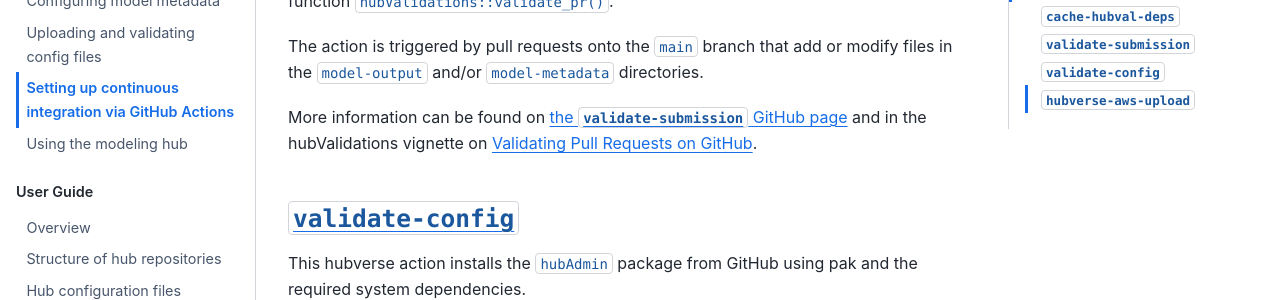
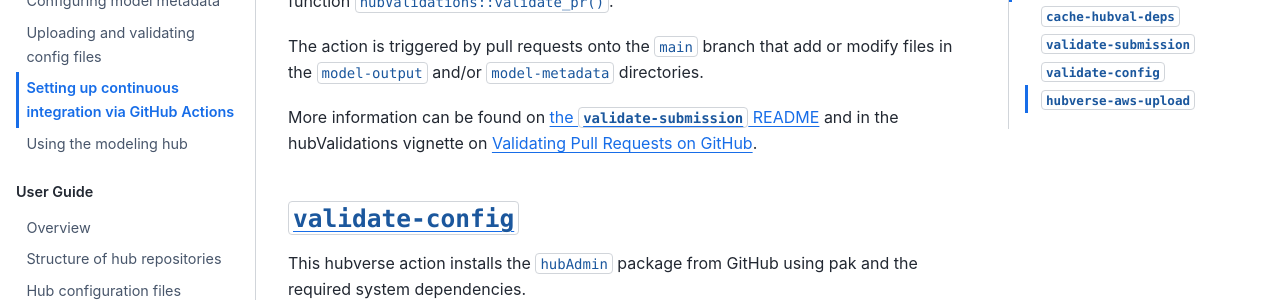
Before and after one commit to hubverse-org/hubDocs, a Sphinx documentation site: the page built from docs/source/quickstart-hub-admin/continuous-integration.md, in a window 1280 px wide and 900 px high, scrolled down 1940 px. Shown: the part 153-453 px from the top of the window. Built offline with Sphinx 7.4.7 and the Sphinx Book theme 1.1.4, drawn with Linux system fonts in a browser that asks for light colours; comment, search, counter and statistics services are not loaded.

Commit message:
Update docs/source/quickstart-hub-admin/continuous-integration.md
Co-authored-by: Zhian N. Kamvar <zkamvar@gmail.com>

```diff
--- a/docs/source/quickstart-hub-admin/continuous-integration.md
+++ b/docs/source/quickstart-hub-admin/continuous-integration.md
@@ -54,7 +54,7 @@ It then performs submission validation checks through the function `hubValidatio
 
 The action is triggered by pull requests onto the `main` branch that add or modify files in the `model-output` and/or `model-metadata` directories.
 
-More information can be found on [the `validate-submission` GitHub page](https://github.com/hubverse-org/hubverse-actions/tree/main/validate-submission) and in the hubValidations vignette on [Validating Pull Requests on GitHub](https://hubverse-org.github.io/hubValidations/articles/validate-pr.html).
+More information can be found on [the `validate-submission` README](https://github.com/hubverse-org/hubverse-actions/tree/main/validate-submission#readme) and in the hubValidations vignette on [Validating Pull Requests on GitHub](https://hubverse-org.github.io/hubValidations/articles/validate-pr.html).
 
 ### [`validate-config`](https://github.com/hubverse-org/hubverse-actions/tree/main/validate-config)
 
```
